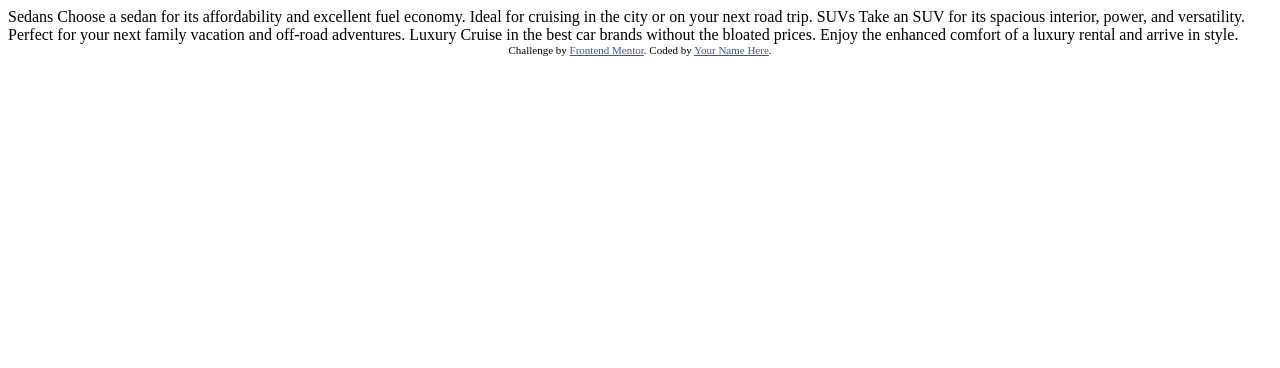
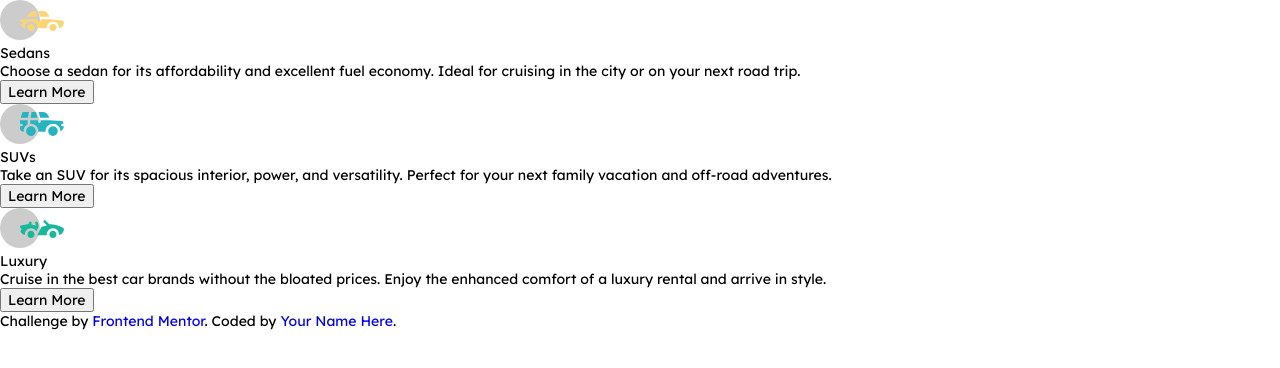
Before and after one commit to nathannieg/frontendmentor-3-column-preview, a plain HTML site: page index.html in a window 1280 px wide. Drawn offline with Linux system fonts and the light colour scheme.

Commit message:
1st version of html structure

```diff
--- a/index.html
+++ b/index.html
@@ -2,9 +2,11 @@
 <html lang="en">
   <head>
     <meta charset="UTF-8" />
+    <!-- displays site properly based on user's device -->
     <meta name="viewport" content="width=device-width, initial-scale=1.0" />
-    <!-- displays site properly based on user's device -->
+    <title>Frontend Mentor | 3-column preview card component</title>
 
+    <!-- Favicon -->
     <link
       rel="icon"
       type="image/png"
@@ -12,10 +14,27 @@
       href="./images/favicon-32x32.png"
     />
 
-    <title>Frontend Mentor | 3-column preview card component</title>
+    <!-- Styles -->
+    <link rel="stylesheet" href="/mobile.css" />
+    <link rel="stylesheet" href="desktop.css" />
+
+    <!-- Fonts -->
+    <link rel="preconnect" href="https://fonts.googleapis.com" />
+    <link rel="preconnect" href="https://fonts.gstatic.com" crossorigin />
+    <link
+      href="https://fonts.googleapis.com/css2?family=Lexend+Deca&display=swap"
+      rel="stylesheet"
+    />
+
+    <link rel="preconnect" href="https://fonts.googleapis.com" />
+    <link rel="preconnect" href="https://fonts.gstatic.com" crossorigin />
+    <link
+      href="https://fonts.googleapis.com/css2?family=Big+Shoulders+Display:wght@700&display=swap"
+      rel="stylesheet"
+    />
 
     <!-- Feel free to remove these styles or customise in your own stylesheet 👍 -->
-    <style>
+    <!-- <style>
       .attribution {
         font-size: 11px;
         text-align: center;
@@ -23,16 +42,46 @@
       .attribution a {
         color: hsl(228, 45%, 44%);
       }
-    </style>
+    </style> -->
   </head>
   <body>
-    Sedans Choose a sedan for its affordability and excellent fuel economy.
-    Ideal for cruising in the city or on your next road trip. SUVs Take an SUV
-    for its spacious interior, power, and versatility. Perfect for your next
-    family vacation and off-road adventures. Luxury Cruise in the best car
-    brands without the bloated prices. Enjoy the enhanced comfort of a luxury
-    rental and arrive in style.
+    <main>
+      <div class="container">
+        <div class="card sedans">
+          <img class="icons" src="/images/icon-sedans.svg" alt="Sedan icon" />
+          <h1 class="headings">Sedans</h1>
+          <p class="paragraph">
+            Choose a sedan for its affordability and excellent fuel economy.
+            Ideal for cruising in the city or on your next road trip.
+          </p>
+          <button class="buttons bttn-sedans">Learn More</button>
+        </div>
 
+        <div class="card suvs">
+          <img class="icons" src="/images/icon-suvs.svg" alt="SUV icon" />
+          <h1 class="headings">SUVs</h1>
+          <p class="paragraph">
+            Take an SUV for its spacious interior, power, and versatility.
+            Perfect for your next family vacation and off-road adventures.
+          </p>
+          <button class="buttons bttn-suvs">Learn More</button>
+        </div>
+
+        <div class="card luxury">
+          <img
+            class="icons"
+            src="/images/icon-luxury.svg"
+            alt="luxury car icon"
+          />
+          <h1 class="headings">Luxury</h1>
+          <p class="paragraph">
+            Cruise in the best car brands without the bloated prices. Enjoy the
+            enhanced comfort of a luxury rental and arrive in style.
+          </p>
+          <button class="buttons bttn-luxury">Learn More</button>
+        </div>
+      </div>
+    </main>
     <div role="contentinfo" class="attribution">
       Challenge by
       <a href="https://www.frontendmentor.io?ref=challenge" target="_blank"
--- /dev/null
+++ b/mobile.css
@@ -0,0 +1,27 @@
+/* VARIABLES */
+
+:root {
+  --sedans-orange: hsl(31, 77%, 52%);
+  --suvs-cyan: hsl(184, 100%, 22%);
+  --luxury-cyan: hsl(179, 100%, 13%);
+  --transparent-white: hsla(0, 0%, 100%, 0.75); /* paragraphs */
+  --very-light-gray: hsl(0, 0%, 95%); /* background, headings, buttons */
+}
+
+/* RESETS */
+
+* {
+  margin: 0;
+  font-size: 0.9375rem; /*15px*/
+  box-sizing: border-box;
+  font-family: 'Lexend Deca', sans-serif;
+  font-weight: 400;
+}
+
+a {
+  text-decoration: none;
+  cursor: pointer;
+  font-family: 'Lexend Deca', sans-serif;
+}
+
+/* MOBILE STYLE */
```
Also changed, not shown: desktop.css (added), 1 other file.
